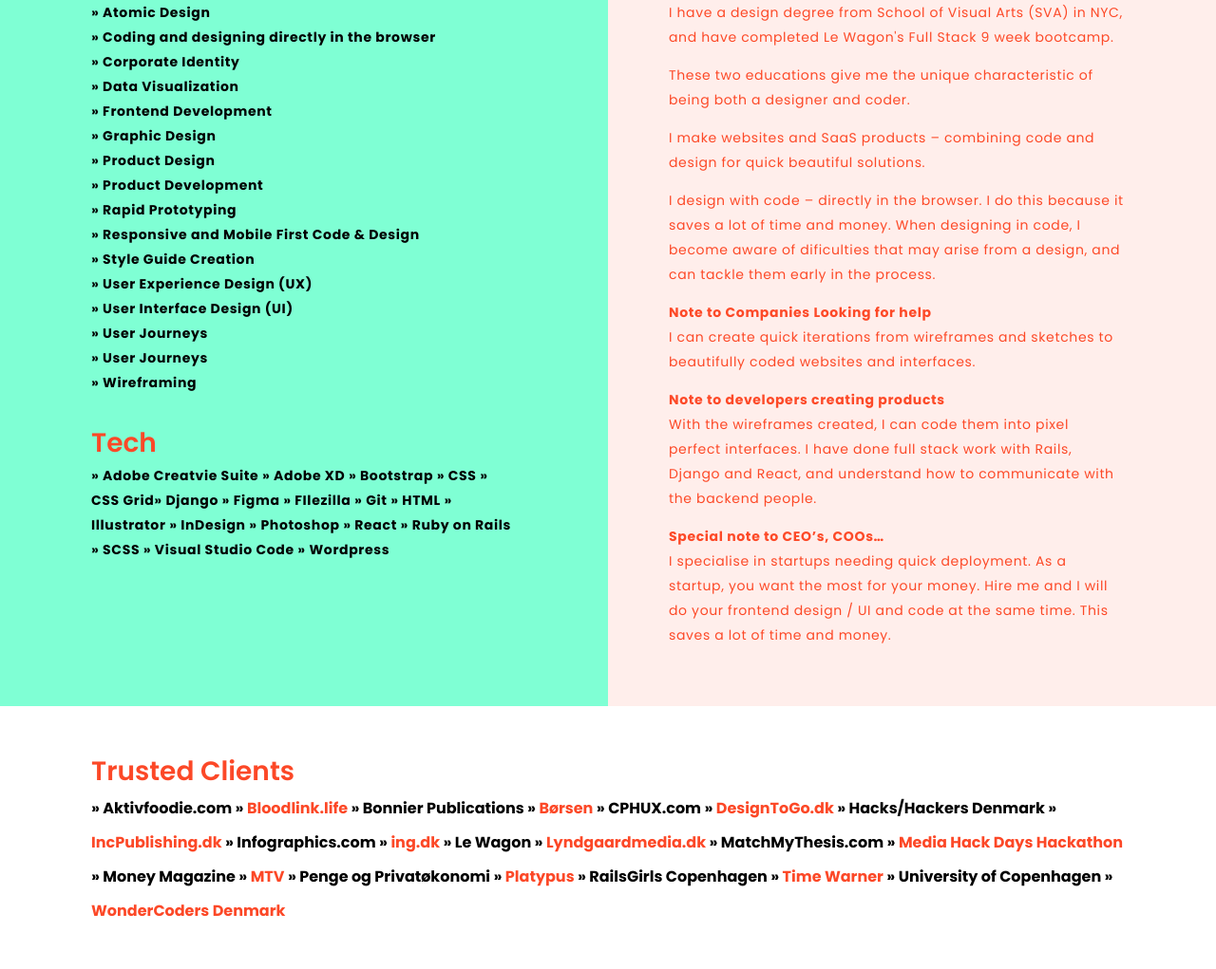
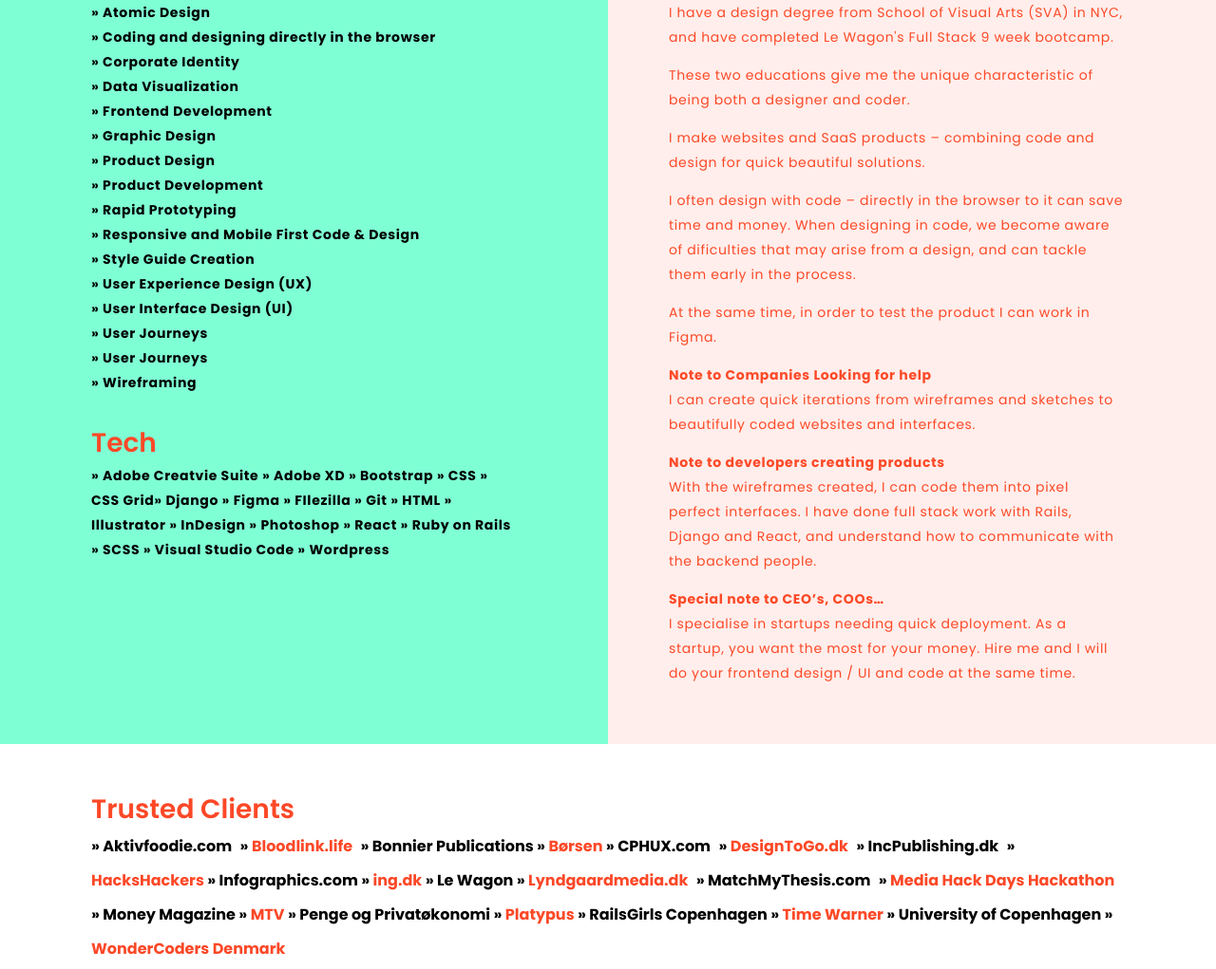
Before and after one commit to marcidenmark/marcipapineaudotcom, a plain HTML site: page index.html in a window 1280 px wide. Shown: the part 4622-5643 px from the top of the page at 95% size. Drawn offline with Linux system fonts and the light colour scheme.

Commit message:
added links to clients

```diff
--- a/index.html
+++ b/index.html
@@ -361,46 +361,88 @@
         </p>
         <p>
           I make websites and SaaS products – combining code and design for quick beautiful solutions. </p>
-        <p>  I design with code – directly in the browser. I do this because it saves a lot of time and money. When designing in code, I become aware of
-          dificulties that may arise from a design, and can tackle them early in the process.
+        <p>  I often design with code – directly in the browser to it can save time and money.
+          When designing in code, we become aware of dificulties that may arise from a design, and can tackle
+          them early in the process.
         </p>
+        <p>At the same time, in order to test the product I can work in Figma.</p>
         <p><strong>Note to Companies Looking for help</strong> <br>
         I can create quick iterations from wireframes and sketches to beautifully coded websites and interfaces.</p>
         <p><strong>Note to developers creating products </strong> <br>
           With the wireframes created, I can code them into pixel perfect interfaces. I have done full stack work with Rails, Django and React, and understand how to communicate with the backend people.
         <p> <strong>Special note to CEO’s, COOs… </strong> <br>
-          I specialise in startups needing quick deployment. As a startup, you want the most for your money. Hire me and I will do your frontend design / UI and code at the same time. This saves a lot of time and money.
+          I specialise in startups needing quick deployment. As a startup, you want the most for your money. Hire me and I will do your frontend design / UI and code at the same time.
         </p>
         </p>
       </div>
     </div>
+
+
+
 
         <!-- banner of clients and logos -->
         <div class="clients-banner">
           <a name="clients"></a>
           <div class="headlines-in-banner">Trusted Clients</div>
           <h6>
-            <span>&#187;</span> <span class="black ">Aktivfoodie.com </span>
-            <span>&#187;</span> <span class="red">Bloodlink.life  </span>
+
+            <a href="http://aktivfoodie.com/"  target="_blank" class="website-link" >
+              <span>&#187;</span> <span class="black ">Aktivfoodie.com</span>
+            </a>
+
+            <a href="http://www.bloodlink.life/ "  target="_blank" class="website-link">
+              <span>&#187;</span> <span class="red">Bloodlink.life </span>
+            </a>
+
+
               <span>&#187;</span>  <span class="black "></span>Bonnier Publications</span>
+
               <span>&#187;</span> <span class="red ">Børsen  </span>
-            <span>&#187;</span> <span class="black ">CPHUX.com </span>
+
+            <a href="http://cphux.com/"  target="_blank" class="website-link" >
+              <span>&#187;</span> <span class="black ">CPHUX.com</span>
+            </a>
+
+            <a href="http://www.designtogo.dk/ "  target="_blank" class="website-link">
               <span>&#187;</span> <span class="red ">DesignToGo.dk </span>
-             <span>&#187;</span> Hacks/Hackers Denmark <span class="designandcode "> </span>
-            <span>&#187;</span> <span class="red">IncPublishing.dk </span>
+            </a>
+
+            <a href="http://www.incpublishing.dk/ "  target="_blank" class="website-link">
+              <span>&#187;</span> <span class="designandcode" >IncPublishing.dk </span>
+            </a>
+
+              <span>&#187;</span> <span class="red">HacksHackers </span>
+
               <span>&#187;</span> <span class="black ">Infographics.com </span>
+
               <span>&#187;</span> <span class="red">ing.dk  </span>
+
               <span>&#187;</span> <span class="black ">Le Wagon </span>
+
+            <a href="http://www.lyndgaardmedia.dk/ "  target="_blank" class="website-link">
               <span>&#187;</span> <span class="red ">Lyndgaardmedia.dk </span>
+            </a>
+
+            <a href="http://www.MatchMyThesis.com/ "  target="_blank" class="website-link">
               <span>&#187;</span> <span class="black ">MatchMyThesis.com </span>
+            </a>
+
               <span>&#187;</span> <span class="red "> Media Hack Days Hackathon </span>
+
               <span>&#187;</span> Money Magazine<span class="design "> </span>
+
               <span>&#187;</span> <span class="red ">MTV </span>
+
               <span>&#187;</span> Penge og Privatøkonomi<span class="design "> </span>
+
               <span>&#187;</span> <span class="red ">Platypus </span>
+
               <span>&#187;</span> RailsGirls Copenhagen<span class="design "> </span>
+
               <span>&#187;</span> <span class="red ">Time Warner </span>
+
               <span>&#187;</span> <span class="black">  University of Copenhagen </span>
+
               <span>&#187;</span> <span class="red ">WonderCoders Denmark </span>
             </h6>
         </div>
```
Lines whose indentation alone changed are shown as unchanged.
